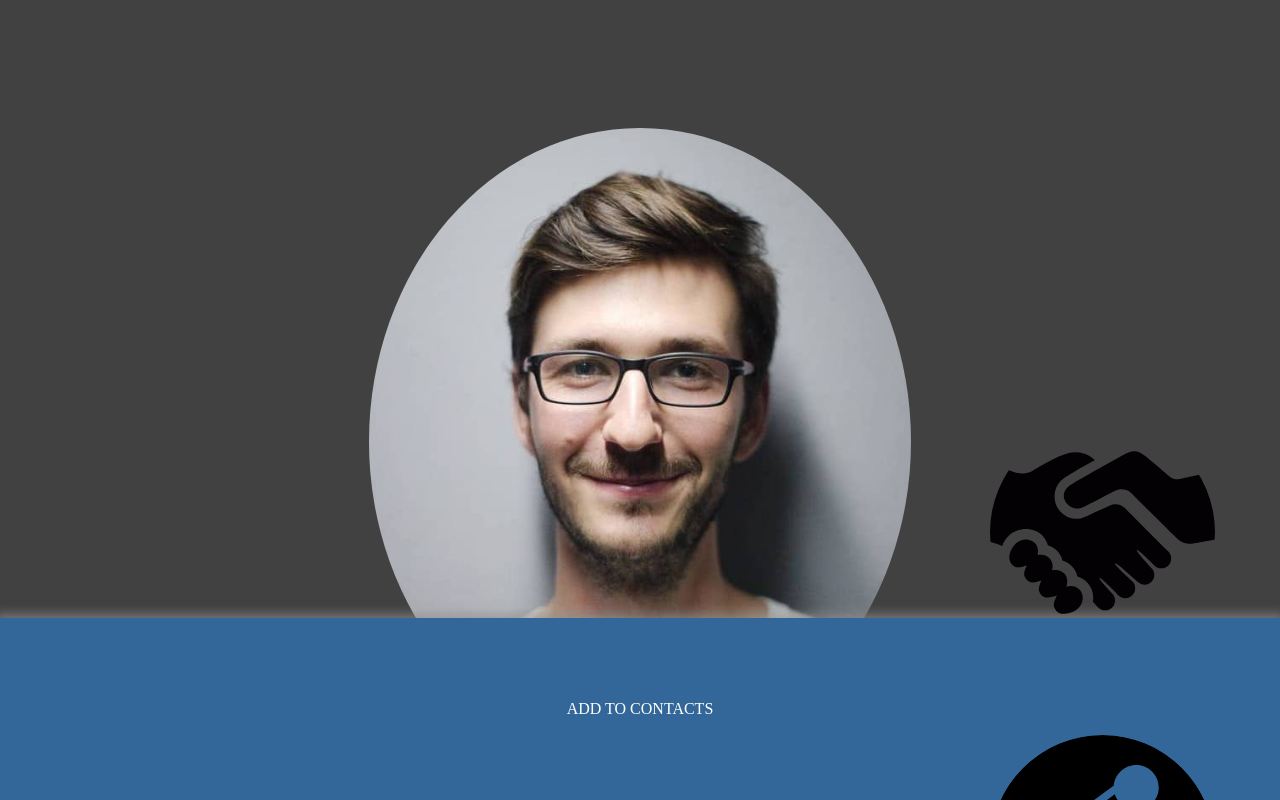
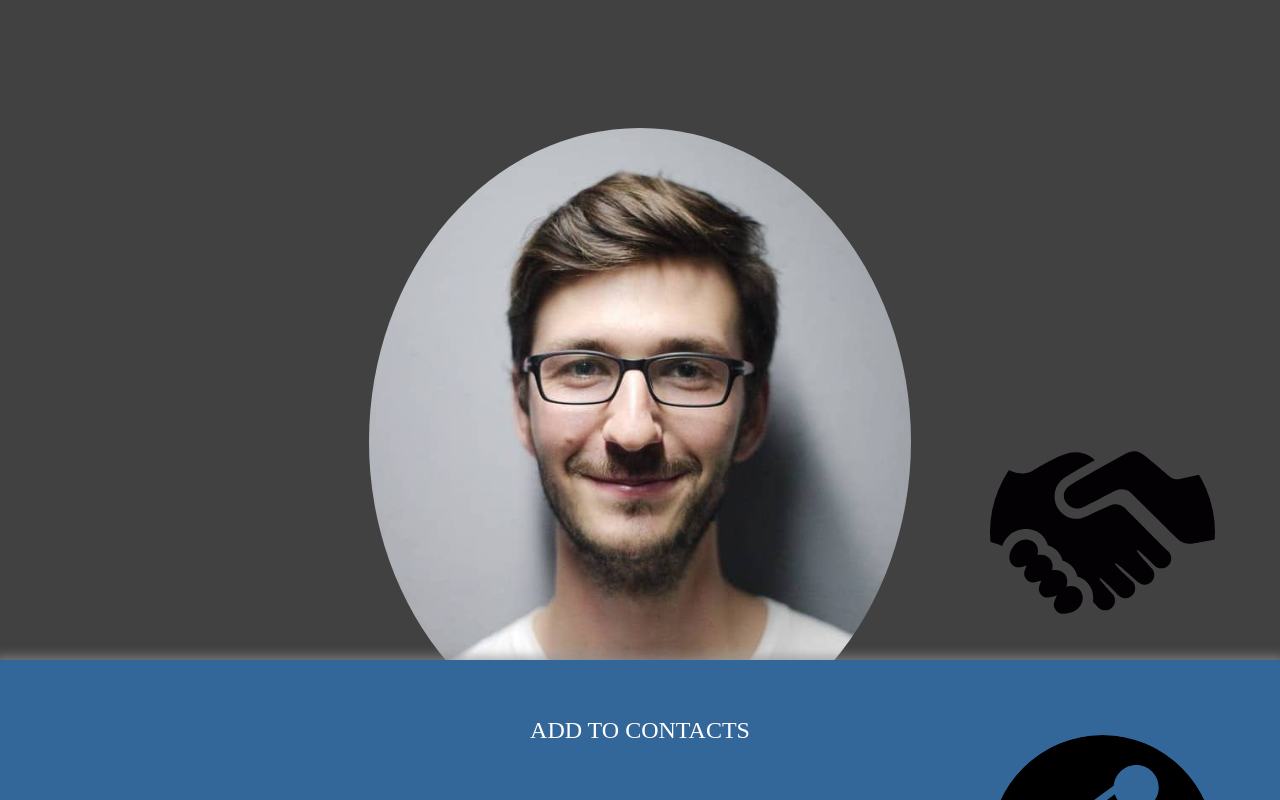
Before and after one commit to MagicMirrorTech/eBizCardTemplates, an Angular app: page / in a window 1280 px wide. Shown: the top 800 px of the page. Built offline with nearby package versions, Linux system fonts and the light colour scheme.

Commit message:
enlarged

```diff
--- a/src/app/bcard-content/bcard-content.component.css
+++ b/src/app/bcard-content/bcard-content.component.css
@@ -101,7 +101,7 @@ BOTTOM icons
    bottom: 0;
    width: 100%;
    text-align: center;
-   padding: 5% 0 ;
+   padding: 3% 0 ;
    background-color: rgb(51, 102, 153);
    box-shadow: 0 0 10px 4px rgba(144,144,144,.7);
  }
@@ -110,6 +110,7 @@ BOTTOM icons
     color: white;
     text-decoration: none;
     margin: auto;
+    font-size: 1.5em;
   }
 
 
--- a/src/app/bcard-content/bcard-content.component.ts
+++ b/src/app/bcard-content/bcard-content.component.ts
@@ -21,4 +21,5 @@ export class BcardContentComponent implements OnInit {
     window.open('../assets/cards/ryan.vcf');
   }
 
+
 }
```
